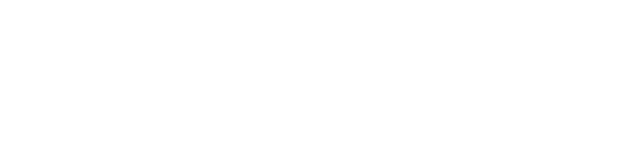
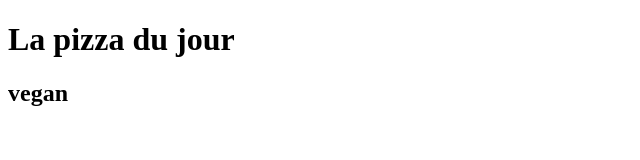
Before and after one commit to Aurelia61/sharezza-social-, a plain HTML site: page index.html in a window 1280 px wide. Shown: the whole page, without its empty margins (0-640 px from the left). Drawn offline with Linux system fonts and the light colour scheme.

Commit message:
tittle + h1 + h2

```diff
--- a/index.html
+++ b/index.html
@@ -2,7 +2,9 @@
 <html>
   <head>
     <meta charset="UTF-8">
-    <title>title</title>
+    <title>Pizza</title>
+    <h1>La pizza du jour</h1>
+        <h2>vegan</h2>
   </head>
   <body>
 
```
